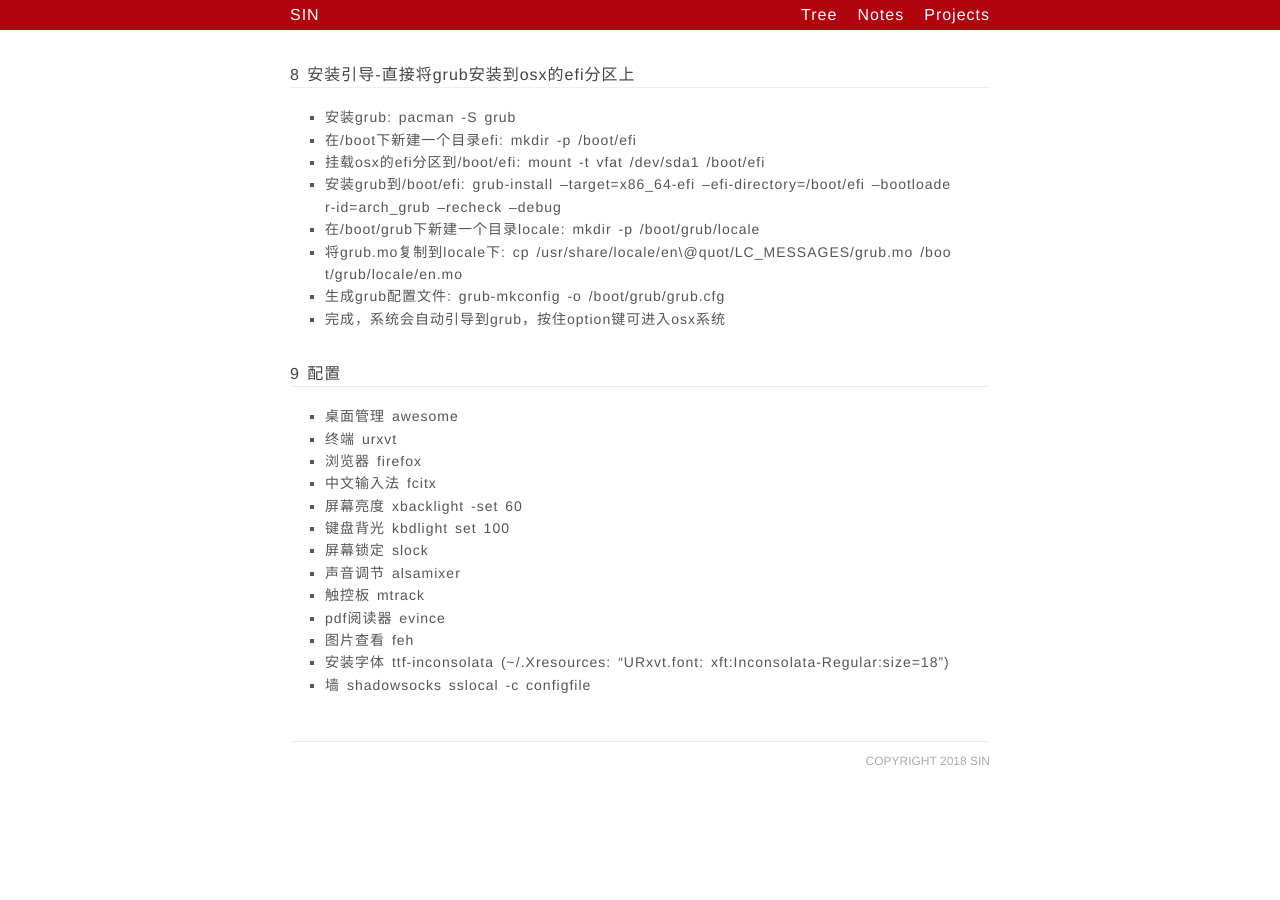
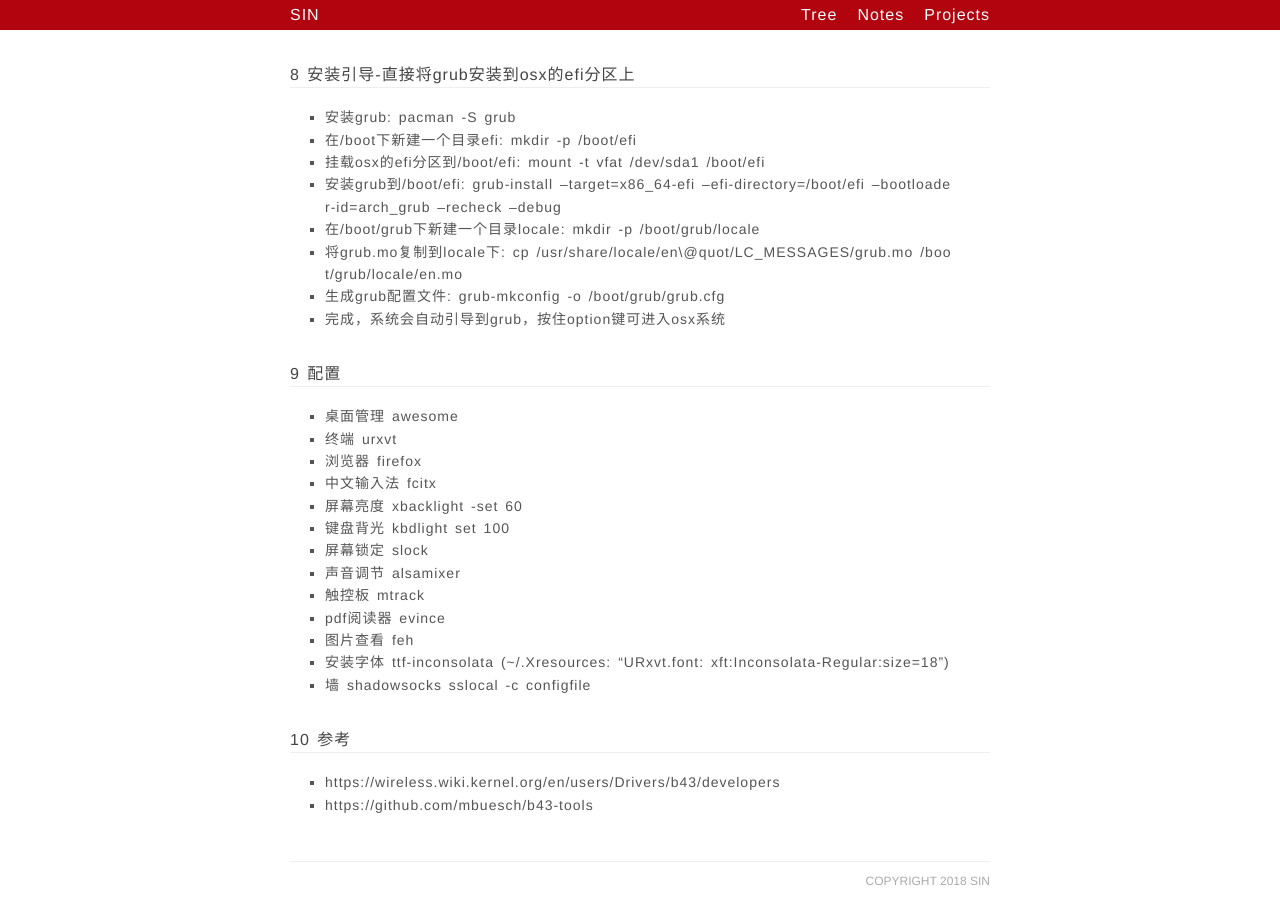
Before and after one commit to 12ff806/12ff806.github.io, a Jekyll site: the page built from _posts/2017-07-11-install-archlinux-on-macbook.md, in a window 1280 px wide and 900 px high, scrolled down 1073 px. Built offline with Jekyll 4.4.1, drawn with Linux system fonts in a browser that asks for light colours; comment, search, counter and statistics services are not loaded; before the commit the page ends 1853 px from its top, so only the background shows below that.

Commit message:
b43 wifi driver

```diff
--- a/_posts/2017-07-11-install-archlinux-on-macbook.md
+++ b/_posts/2017-07-11-install-archlinux-on-macbook.md
@@ -65,3 +65,7 @@ date: 2017-07-11
 * 图片查看 feh
 * 安装字体 ttf-inconsolata (~/.Xresources: "URxvt.font: xft:Inconsolata-Regular:size=18")
 * 墙 shadowsocks sslocal -c configfile
+
+## 10 参考 ##
+* https://wireless.wiki.kernel.org/en/users/Drivers/b43/developers
+* https://github.com/mbuesch/b43-tools
```
